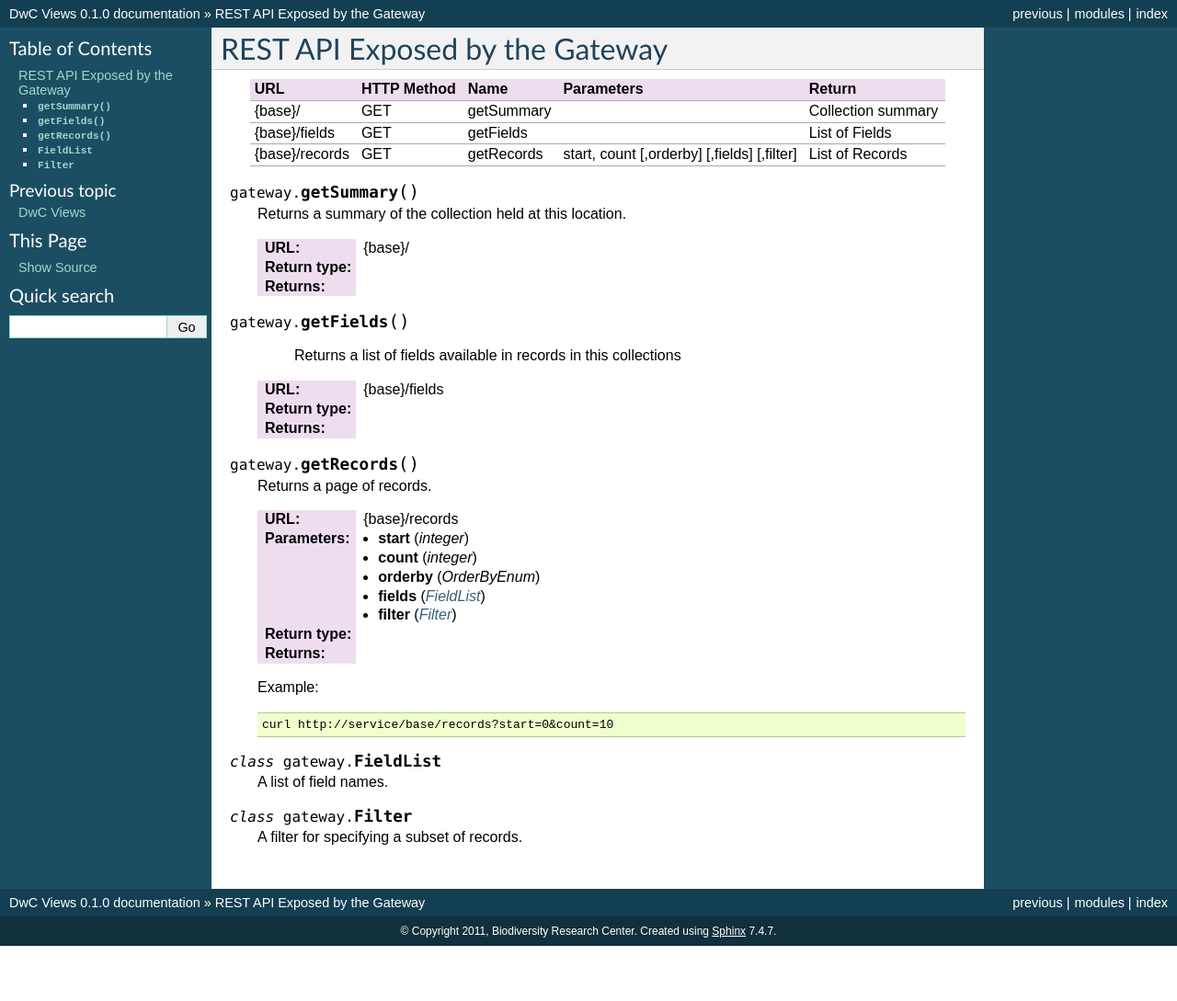
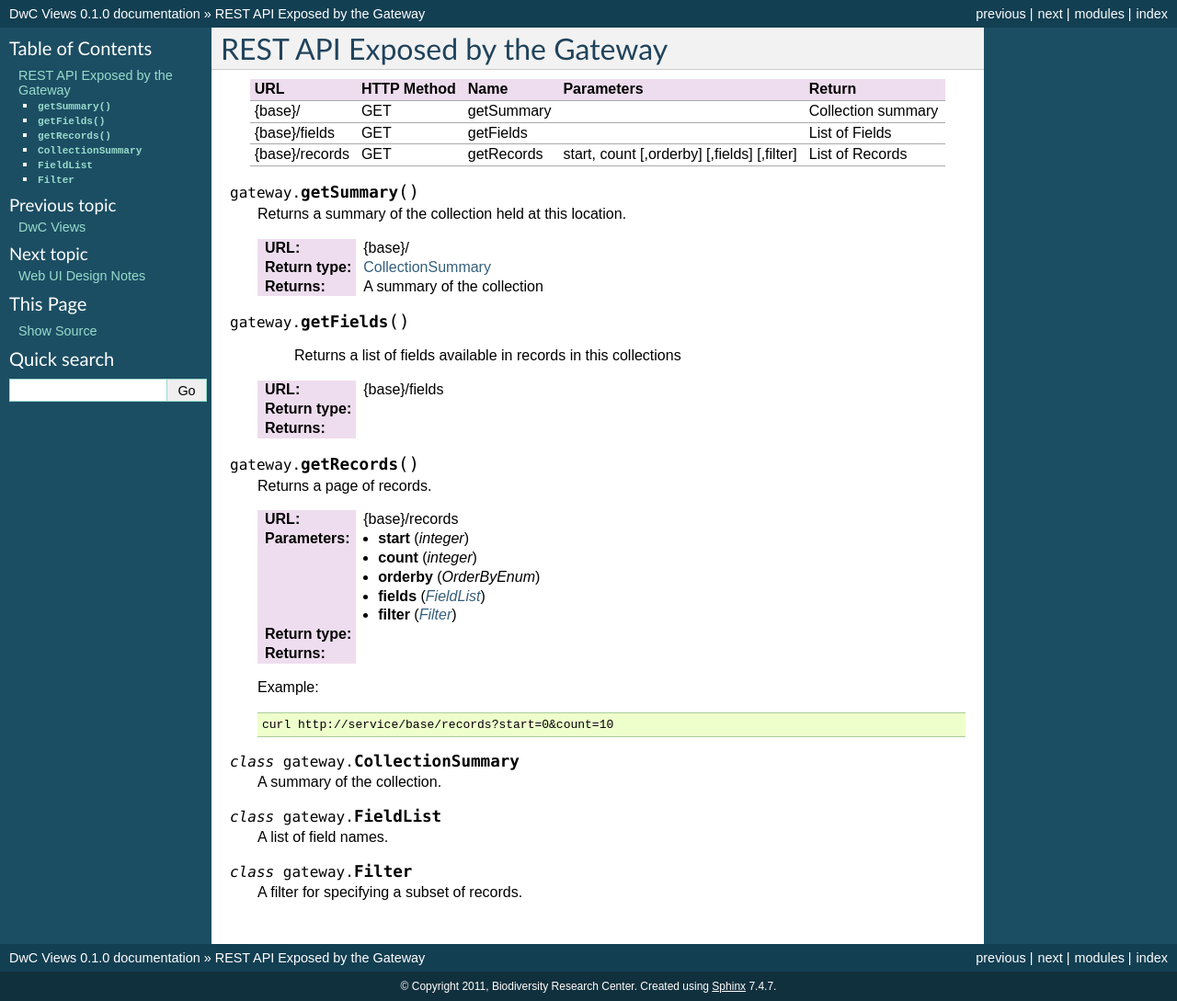
Before and after one commit to datadavev/DwC_views, a Sphinx documentation site: the page built from docs/gateway_api.rst, in a window 1280 px wide. Shown: the whole page at 92% size. Built offline with Sphinx 7.4.7, drawn with Linux system fonts in a browser that asks for light colours; before the commit the page ends 1029 px from its top, so only the background shows below that.

Commit message:
initiating interface design doc, updating api doc

```diff
--- a/docs/gateway_api.rst
+++ b/docs/gateway_api.rst
@@ -33,8 +33,8 @@ REST API Exposed by the Gateway
    Returns a summary of the collection held at this location.
 
    :URL: {base}/
-   :rtype:
-   :returns:
+   :rtype: CollectionSummary
+   :returns: A summary of the collection
 
 
 .. function:: getFields()
@@ -69,6 +69,10 @@ REST API Exposed by the Gateway
     curl http://service/base/records?start=0&count=10
 
 
+.. class:: CollectionSummary
+
+   A summary of the collection.
+
 
 .. class:: FieldList
 
--- a/docs/index.rst
+++ b/docs/index.rst
@@ -26,6 +26,7 @@ gateway.
    :maxdepth: 2
 
    gateway_api
+   interface_design
 
 
 
--- /dev/null
+++ b/docs/interface_design.rst
@@ -0,0 +1,5 @@
+Web UI Design Notes
+===================
+
+
+TBD
```
